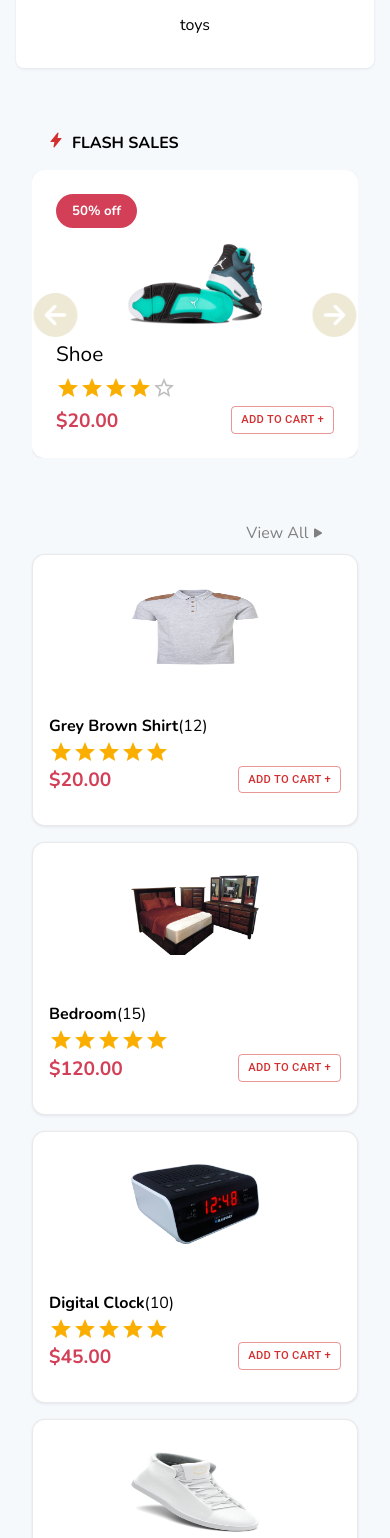
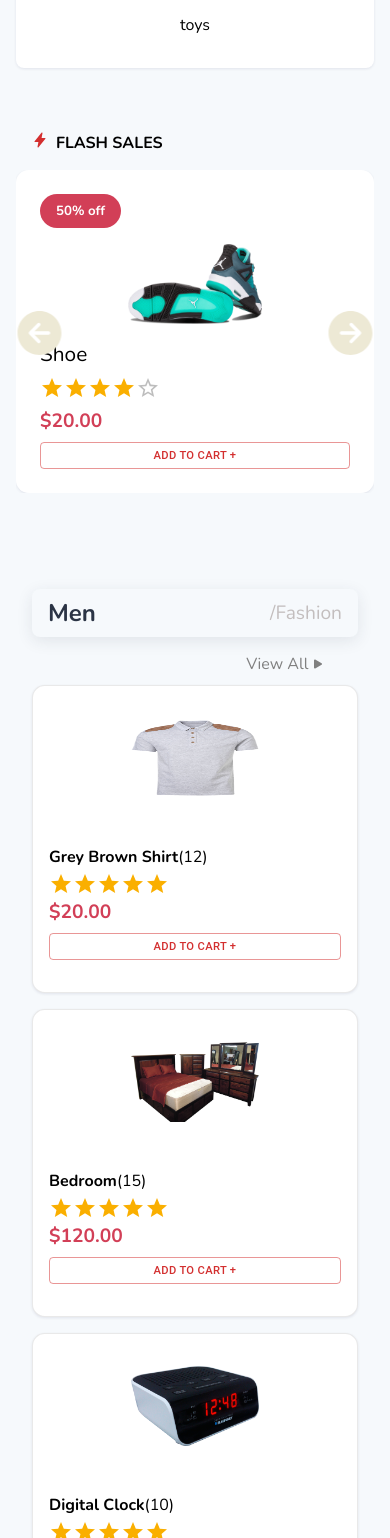
Before and after one commit to Farouk-ayo/ecommerce-, a React (Create React App) app: page / in a window 390 px wide. Shown: the part 1910-3448 px from the top of the page. Built offline with nearby package versions, Linux system fonts and the light colour scheme.

Commit message:
sections responsiveness

```diff
--- a/src/UI/Body/Gender/Store.module.css
+++ b/src/UI/Body/Gender/Store.module.css
@@ -22,11 +22,7 @@
   box-shadow: rgb(43 52 69 / 10%) 0px 4px 16px;
   border-radius: 0.5rem;
 }
-@media screen and (max-width: 1000px) {
-  .sidebar {
-    display: none;
-  }
-}
+
 .fasCon {
   display: flex;
   justify-content: space-between;
@@ -57,6 +53,21 @@
   color: #2b3445;
   cursor: not-allowed;
 }
+@media screen and (max-width: 1000px) {
+  .sec {
+    display: none;
+  }
+  .section {
+    flex-direction: column;
+    gap: 3rem;
+  }
+  .sidebar {
+    padding: 0.5rem 1rem;
+    background-color: #f6f9fc;
+    width: 100%;
+  }
+}
+
 .eachSec {
   font-size: 1rem;
   color: #2b3445;
@@ -152,6 +163,18 @@
   }
 }
 @media screen and (max-width: 600px) {
+  .detailCon {
+    display: flex;
+    flex-direction: column;
+    justify-content: flex-start;
+    gap: 0.5rem;
+    align-items: start;
+  }
+  button {
+    width: 100%;
+  }
+}
+@media screen and (max-width: 500px) {
   .imageContainer {
     width: 100%;
   }
--- a/src/UI/Body/flashdeals/Flash.module.css
+++ b/src/UI/Body/flashdeals/Flash.module.css
@@ -4,7 +4,7 @@
 }
 @media screen and (max-width: 1300px) {
   .flashsale {
-    padding: 1rem 2rem;
+    padding: 1rem 1rem;
   }
 }
 
@@ -62,7 +62,7 @@
     font-size: 1rem;
   }
 }
-@media screen and (max-width: 365px) {
+@media screen and (max-width: 628px) {
   .details {
     display: flex;
     flex-direction: column;
@@ -91,7 +91,7 @@
 .productDetail h6 {
   font-size: 1.3rem;
   font-weight: 300;
-  width: 150%;
+  width: 200%;
   overflow: visible;
 }
 
--- a/src/UI/Body/flashdeals/Flashsales.js
+++ b/src/UI/Body/flashdeals/Flashsales.js
@@ -22,7 +22,7 @@
       <div className={classes.container}>
         <Swiper
           breakpoints={{
-            600: {
+            500: {
               slidesPerView: 2,
             },
 
```
